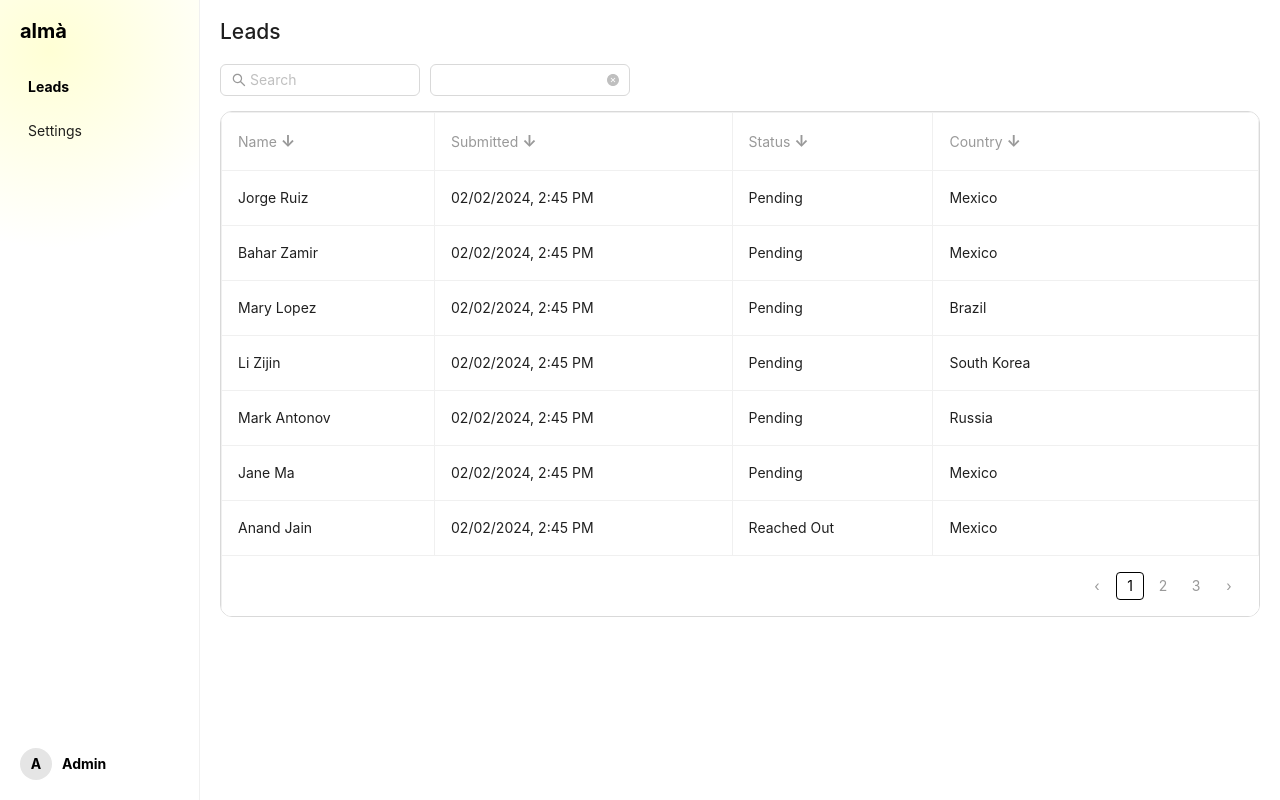
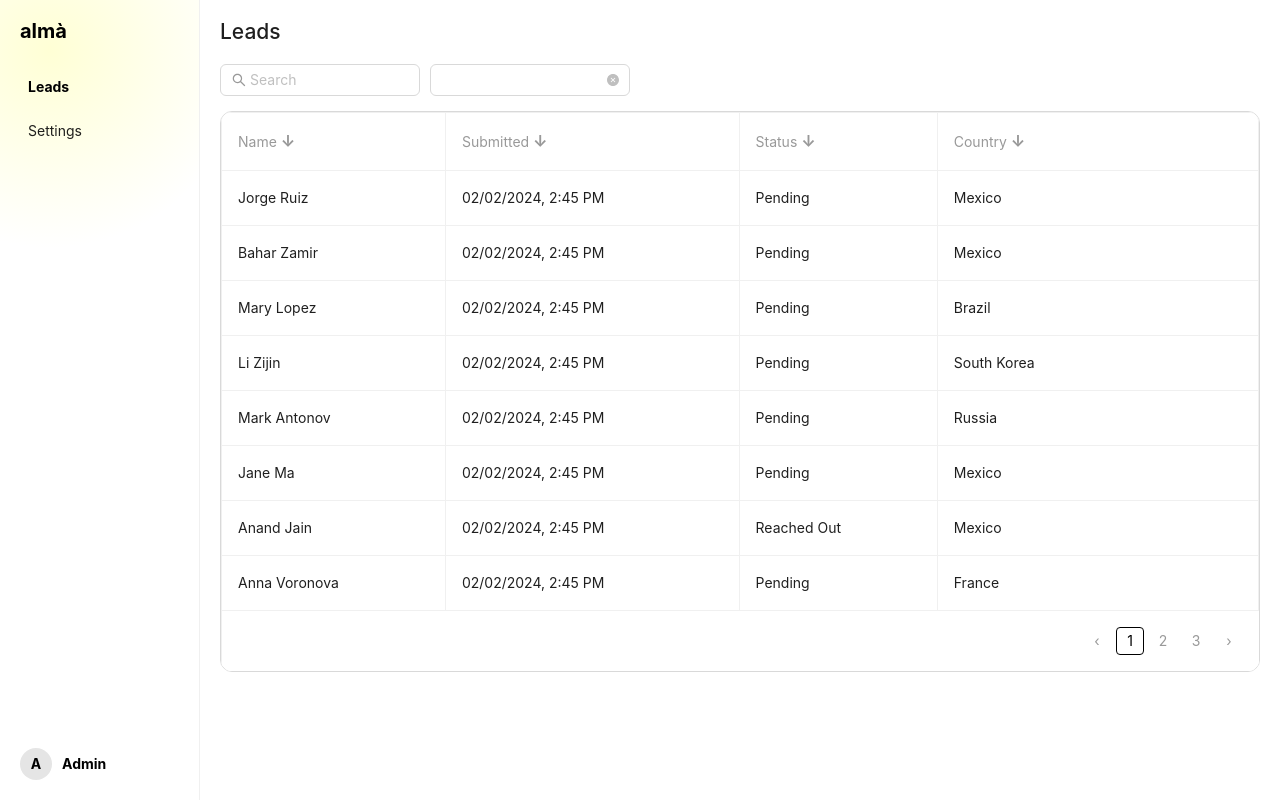
Before and after one commit to duarizwan25/Landing-Page-AntDesign, a React (Create React App) app: page / in a window 1280 px wide. Built offline with nearby package versions, Linux system fonts and the light colour scheme.

Commit message:
Update LeadsPage.js

```diff
--- a/src/LeadsPage.js
+++ b/src/LeadsPage.js
@@ -10,7 +10,7 @@ const LeadsPage = () => {
   const [statusFilter, setStatusFilter] = useState("");
   const [searchText, setSearchText] = useState("");
   const [currentPage, setCurrentPage] = useState(1);
-  const pageSize = 7;
+  const pageSize = 8;
 
   const data = [
     { key: "1", name: "Jorge Ruiz", submitted: "02/02/2024, 2:45 PM", status: "Pending", country: "Mexico" },
```
